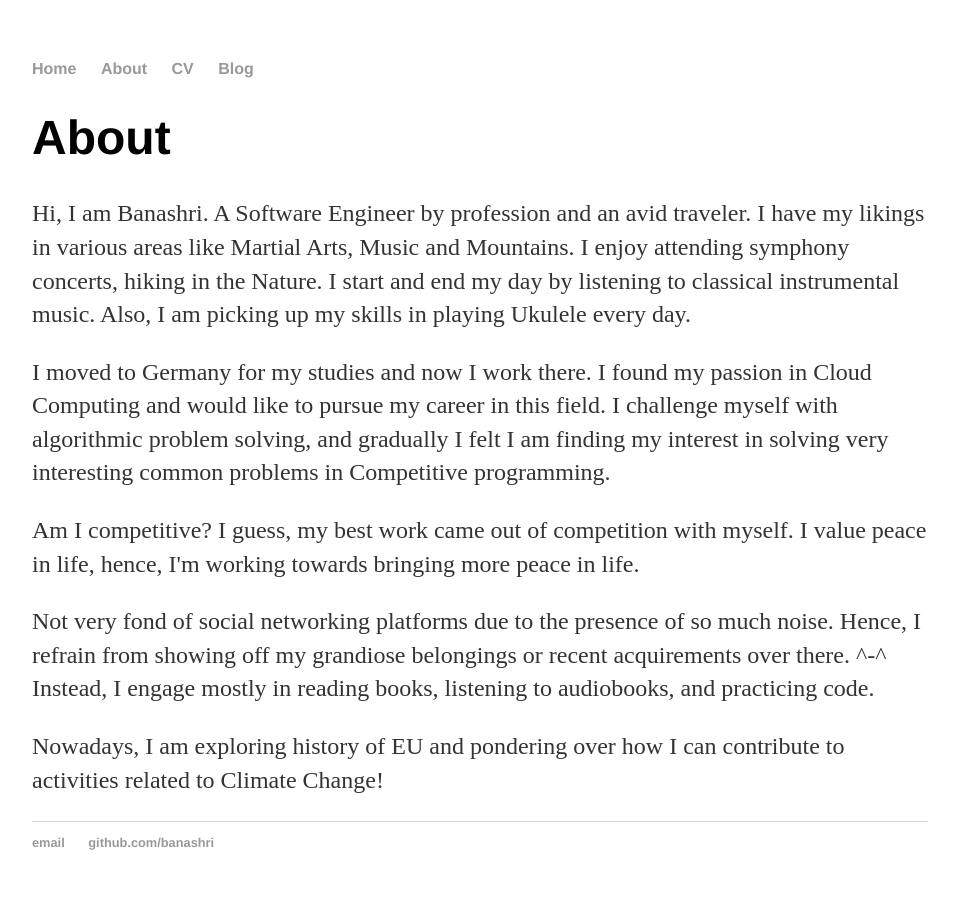
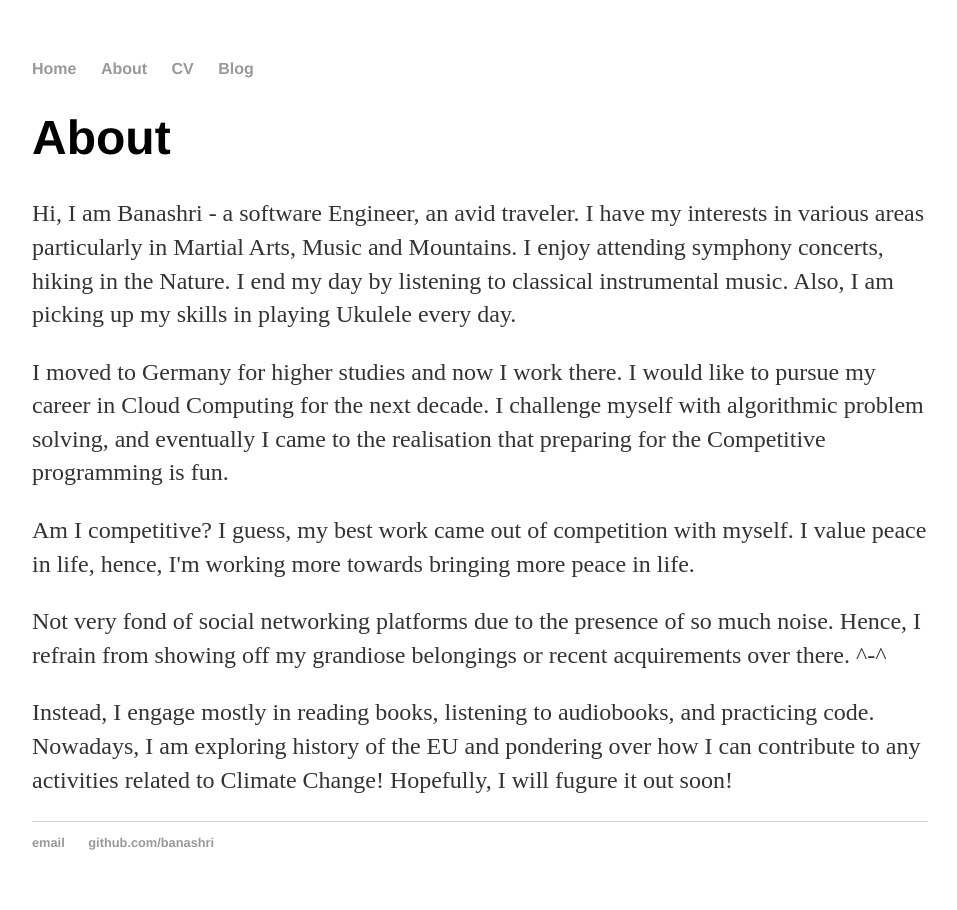
Before and after one commit to Banashri/banashri.github.io, a Jekyll site: the page built from about/index.html, in a window 1280 px wide. Shown: the whole page, without its empty margins (160-1117 px from the left). Built offline with Jekyll 4.4.1, drawn with Linux system fonts in a browser that asks for light colours.

Commit message:
Update index.html

```diff
--- a/about/index.html
+++ b/about/index.html
@@ -5,12 +5,14 @@ title: About me!
 <div class="blurb">
 	<h1>About</h1>
 
-<p>Hi, I am Banashri. A Software Engineer by profession and an avid traveler. I have my likings in various areas like Martial Arts, Music and Mountains. I enjoy attending symphony concerts, hiking in the Nature. I start and end my day by listening to classical instrumental music. Also, I am picking up my skills in playing Ukulele every day.</p>
-<p>I moved to Germany for my studies and now I work there. I found my passion in Cloud Computing and would like to pursue my career in this field. I challenge myself with algorithmic problem solving, and gradually I felt I am finding my interest in solving very interesting common problems in Competitive programming. </p>
+<p>Hi, I am Banashri - a software Engineer, an avid traveler. I have my interests in various areas particularly in Martial Arts, Music and Mountains. I enjoy attending symphony concerts, hiking in the Nature. I end my day by listening to classical instrumental music. Also, I am picking up my skills in playing Ukulele every day.</p>
+<p>I moved to Germany for higher studies and now I work there. I would like to pursue my career in Cloud Computing for the next decade. I challenge myself with algorithmic problem solving, and eventually I came to the realisation that preparing for the Competitive programming is fun.</p>
 
-<p>Am I competitive? I guess, my best work came out of competition with myself. I value peace in life, hence, I'm working towards bringing more peace in life.
+<p>Am I competitive? I guess, my best work came out of competition with myself. I value peace in life, hence, I'm working more towards bringing more peace in life.
 
-	<p>Not very fond of social networking platforms due to the presence of so much noise. Hence, I refrain from showing off my grandiose belongings or recent acquirements over there. ^-^
-	Instead, I engage mostly in reading books, listening to audiobooks, and practicing code.</p>
-	<p> Nowadays, I am exploring history of EU and pondering over how I can contribute to activities related to Climate Change! </p>
+<p>Not very fond of social networking platforms due to the presence of so much noise. Hence, I refrain from showing off my grandiose belongings or recent acquirements over there. ^-^ </p>
+
+<p>Instead, I engage mostly in reading books, listening to audiobooks, and practicing code.
+
+Nowadays, I am exploring history of the EU and pondering over how I can contribute to any activities related to Climate Change! Hopefully, I will fugure it out soon!</p>
 </div>
```
